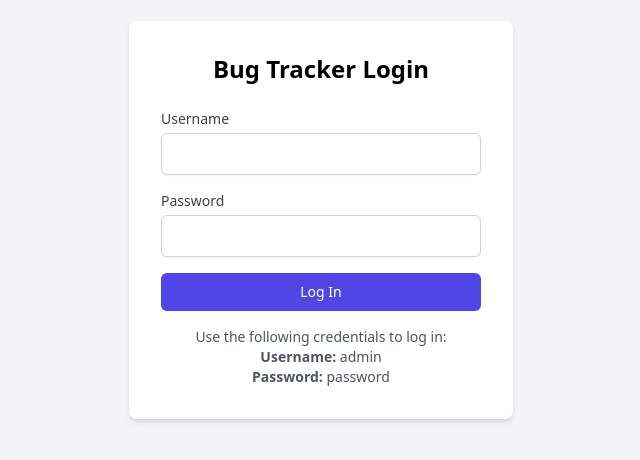
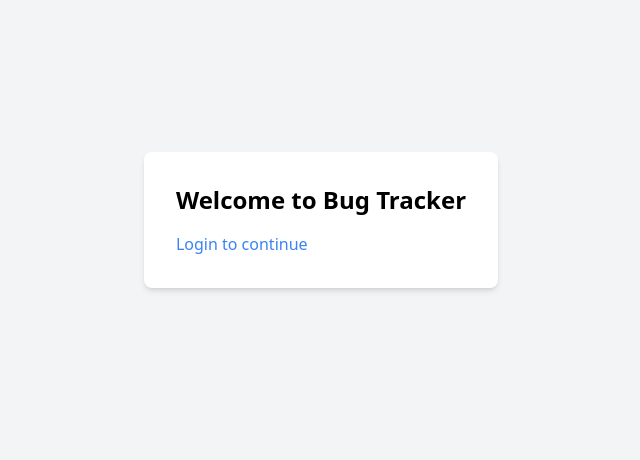
Before and after one commit to bhavanishanker-png/BUG_RACKER, a React (Create React App) app in the folder bug-tracker/: page / in a window 1280 px wide. Shown: the part 180-640 px from the top of the page, without its empty margins (319-959 px from the left). Built offline with nearby package versions, Linux system fonts and the light colour scheme; the HTML template or start-up script is replaced by a standard one.

Commit message:
Home Page Added

```diff
--- a/bug-tracker/src/App.js
+++ b/bug-tracker/src/App.js
@@ -2,12 +2,13 @@ import React from 'react';
 import { BrowserRouter as Router, Route, Routes } from 'react-router-dom';
 import Dashboard from './components/Dashboard'; // Import other components
 import LoginPage from './pages/LoginPage';
+import Home from './app/page';
 function App() {
   return (
     <Router>
       <Routes>
         <Route path='/login' element={<LoginPage/>}></Route>
-        <Route path="/" element={<LoginPage />} />
+        <Route path="/" element={<Home />} />
         <Route path='/dashboard' element={<Dashboard/>}/>
       </Routes>
     </Router>
--- a/bug-tracker/src/app/layout.js
+++ /dev/null
@@ -1,12 +0,0 @@
-import React from 'react';
-import '../styles/globals.css'; // Import global styles
-
-const RootLayout = ({ children }) => {
-  return (
-    <html lang="en">
-      <body>{children}</body>
-    </html>
-  );
-};
-
-export default RootLayout;
--- a/bug-tracker/src/app/page.js
+++ b/bug-tracker/src/app/page.js
@@ -13,3 +13,4 @@ function Home() {
     </div>
   );
 }
+export default Home;
```
